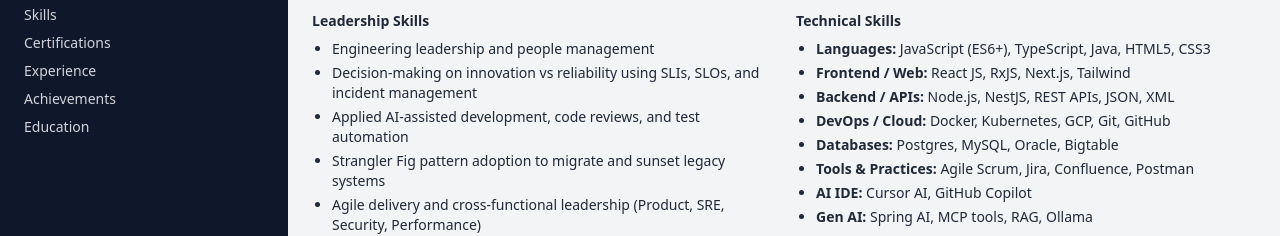
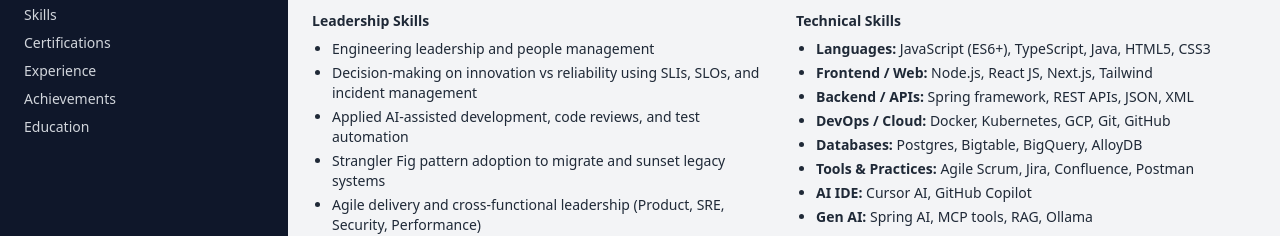
Before and after one commit to mrdsantosh/mrdsantosh.github.io, a plain HTML site: page index.html in a window 1280 px wide. Shown: the part 439-675 px from the top of the page. Drawn offline with nearby package versions, Linux system fonts and the light colour scheme.

Commit message:
Update index.html

```diff
--- a/index.html
+++ b/index.html
@@ -133,10 +133,10 @@
 			<h4 class="font-semibold mb-2">Technical Skills</h4>
 			<ul class="list-disc pl-5 space-y-1">
 			  <li><strong>Languages:</strong> JavaScript (ES6+), TypeScript, Java, HTML5, CSS3</li>
-			  <li><strong>Frontend / Web:</strong> React JS, RxJS, Next.js, Tailwind</li>
-			  <li><strong>Backend / APIs:</strong> Node.js, NestJS, REST APIs, JSON, XML</li>
+			  <li><strong>Frontend / Web:</strong> Node.js, React JS, Next.js, Tailwind</li>
+			  <li><strong>Backend / APIs:</strong> Spring framework, REST APIs, JSON, XML</li>
 			  <li><strong>DevOps / Cloud:</strong> Docker, Kubernetes, GCP, Git, GitHub</li>
-			  <li><strong>Databases:</strong> Postgres, MySQL, Oracle, Bigtable</li>
+			  <li><strong>Databases:</strong> Postgres, Bigtable, BigQuery, AlloyDB</li>
 			  <li><strong>Tools &amp; Practices:</strong> Agile Scrum, Jira, Confluence, Postman</li>
 			  <li><strong>AI IDE:</strong> Cursor AI, GitHub Copilot</li>
 			  <li><strong>Gen AI:</strong> Spring AI, MCP tools, RAG, Ollama</li>
```
